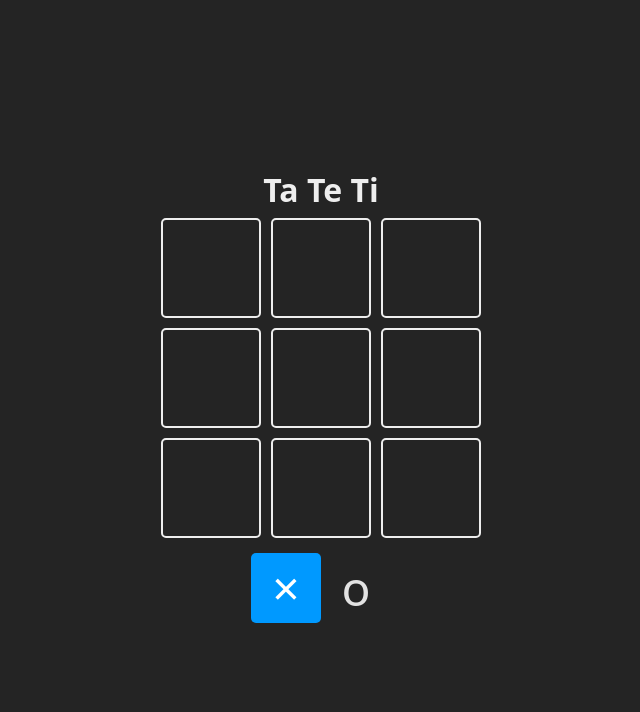
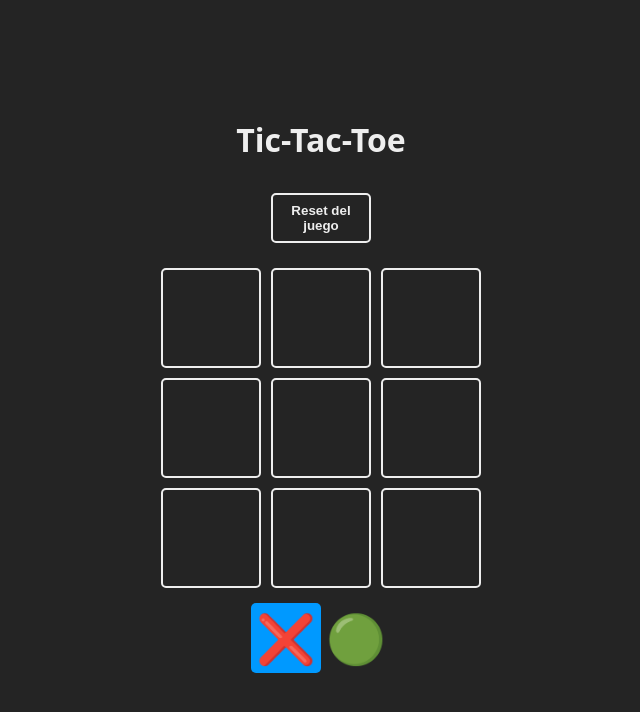
Before and after one commit to Goncar29/Ta-Te-Ti, a React (Vite) app: page / in a window 1280 px wide. Shown: the top 712 px of the page, without its empty margins (319-959 px from the left). Built offline with nearby package versions, Linux system fonts and the light colour scheme.

Commit message:
Se termina de hacer el juego, se arreglan errores y se separan componentes y logicas del juego

```diff
--- a/index.html
+++ b/index.html
@@ -8,6 +8,7 @@
   </head>
   <body>
     <div id="root"></div>
+    <!-- <script src="http://localhost:8097"></script> -->
     <script type="module" src="/src/main.jsx"></script>
   </body>
 </html>
--- a/package.json
+++ b/package.json
@@ -10,6 +10,7 @@
     "preview": "vite preview"
   },
   "dependencies": {
+    "canvas-confetti": "1.6.0",
     "react": "^18.2.0",
     "react-dom": "^18.2.0"
   },
--- a/src/App.jsx
+++ b/src/App.jsx
@@ -1,44 +1,29 @@
 import { useState } from 'react'
+import confetti from 'canvas-confetti'
+import { Square } from './components/Square.jsx'
+import { TURNS } from './constant.js'
+import { checkWinnerFrom, checkEndGame } from './logic/board.js'
+import { WinnerModal } from './components/WinnerModal.jsx'
 import './App.css'
-
-
-const TURNS ={
-    X: '×',
-    O: 'o'
-}
-
-console.log(TURNS)
-
-const Square = ({ children, isSelected, updateBoard, index }) => {
-    // mostramos visualmente en css el turno del jugador
-    const className = `square ${isSelected ? 'is-selected' : ''}`
-
-    const handleClick = (index) => {
-        updateBoard()
-    }
-
-    return (
-        <div
-            onClick={handleClick}
-            className={className}
-        >
-            {children}
-        </div>
-    )
-}
-
-
-
 
 function App() {
     const [board, setBoard] = useState(Array(9).fill(null))
     const [turn, setTurn] = useState(TURNS.X)
+    // null es que no hay ganador, false es que hay un empate
+    const [winner, setWinner] = useState(null)
+
+    const resetGame = () => {
+        setBoard(Array(9).fill(null))
+        setTurn(TURNS.X)
+        setWinner(null)
+    }
+
 
     // funcion que se encarga de actualizar el estado, los turnos y quien es ganador o no
     const updateBoard = (index) => {
         // si ya se hizo click en un cuadro
         // evitamos que se sobreescriba y no hace nada
-        if(board[index]) return
+        if(board[index] || winner) return
 
         // actualizamos el tablero
         const newBoard = [...board]
@@ -48,23 +33,30 @@ function App() {
         //cada vez que hacemos click en un cuadro cambiamos el turno
         const newTurn = turn === TURNS.X ? TURNS.O : TURNS.X
         setTurn(newTurn)
+        // revisar si hay ganador
+        const newWinner = checkWinnerFrom(newBoard)
+        if (newWinner) {
+            confetti()
+            setWinner(newWinner)
+        } else if (checkEndGame(newBoard)) {
+            setWinner(false) // empate
+        }
     }
 
     return (
         <main className="board">
-            <h1>Ta Te Ti</h1>
+            <h1>Tic-Tac-Toe</h1>
+            <button onClick={resetGame}>Reset del juego</button>
             <section className="game">
                 { //renderizamos los square dentro del tablero
-                    board.map((index) => {
+                    board.map((square, index) => {
                         return (
                             <Square
                                 index={index}
                                 key={index}
                                 updateBoard={updateBoard}
                             >
-                                <span className="cell__content">
-                                    {board[index]}
-                                </span>
+                                {square}
                             </Square>
                         )
                     })
@@ -78,6 +70,7 @@ function App() {
                     {TURNS.O}
                 </Square>
             </section>
+                <WinnerModal resetGame={resetGame} winner={winner} />
         </main>
     )
 }
--- /dev/null
+++ b/src/components/Square.jsx
@@ -0,0 +1,14 @@
+export const Square = ({ children, isSelected, updateBoard, index }) => {
+    // mostramos visualmente en css el turno del jugador
+    const className = `square ${isSelected ? 'is-selected' : ''}`
+
+    const handleClick = () => {
+        updateBoard(index)
+    }
+
+    return (
+        <div onClick={handleClick} className={className}>
+            {children}
+        </div>
+    )
+}
--- /dev/null
+++ b/src/components/WinnerModal.jsx
@@ -0,0 +1,21 @@
+import { Square } from "./Square"
+export function WinnerModal ({ winner, resetGame}) {
+    if (winner === null) return null
+
+    const winnerText = winner === false ? 'Empate' : 'Ganó:'
+    return(
+        <section className='winner'>
+            <div className="text">
+                <h2>{winnerText}</h2>
+
+                <header className='win'>
+                    {winner && <Square>{winner}</Square>}
+                </header>
+
+                <footer>
+                    <button onClick={resetGame}>Empezar de nuevo</button>
+                </footer>
+            </div>
+        </section>
+    )
+}
--- /dev/null
+++ b/src/constant.js
@@ -0,0 +1,15 @@
+export const TURNS ={ //turnos
+    X: '❌',
+    O: '🟢'
+}
+
+export const WINNER_COMBOS = [
+    [0, 1, 2],
+    [3, 4, 5],
+    [6, 7, 8],
+    [0, 3, 6],
+    [1, 4, 7],
+    [2, 5, 8],
+    [0, 4, 8],
+    [2, 4, 6]
+]
--- /dev/null
+++ b/src/logic/board.js
@@ -0,0 +1,24 @@
+import { WINNER_COMBOS } from "../constant"
+export const checkWinnerFrom = (boardToCheck) => {
+    // revisamos todas las combinaciones ganadoras
+    // para ver si Xu O ganó
+    for (const combo of WINNER_COMBOS) {
+        const [a, b, c] = combo
+        if (
+            boardToCheck[a] &&
+            boardToCheck[a] === boardToCheck[b] &&
+            boardToCheck[a] === boardToCheck[c]
+        ) {
+            return boardToCheck[a]
+        }
+    }
+    // si no hay ganador
+    return null
+}
+
+export const checkEndGame = (newBoard) => {
+    // revisamos si hay un empate
+    // si no hay mas espacios vacios
+    // en el tablero
+    return newBoard.every((square) => square !== null)
+}
```
Also changed, not shown: 1 other file (tests, documents, lock files or other folders).
